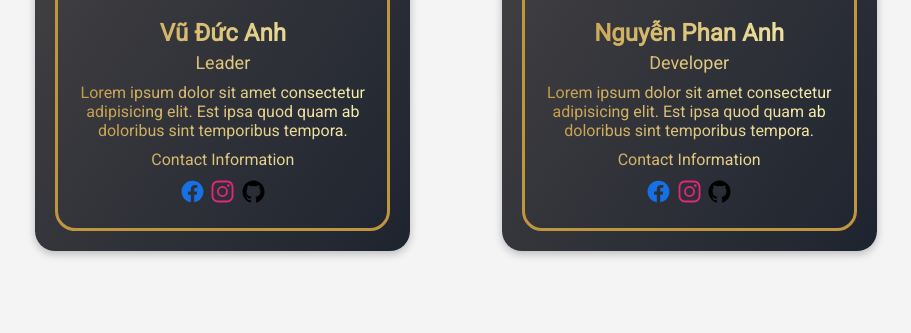
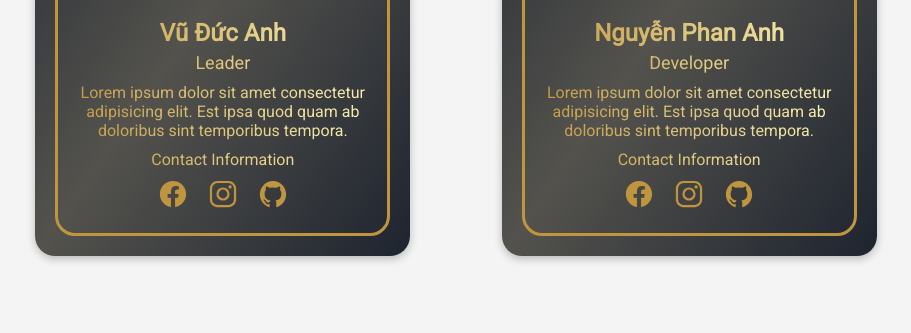
Before and after one commit to AnhDuc0125/CellMall, a PHP site: page /pages/about.php in a window 1280 px wide. Shown: the part 467-800 px from the top of the page, without its empty margins (184-1095 px from the left). Run offline with PHP 8.4, Linux system fonts and the light colour scheme.

Commit message:
update about us page

```diff
--- a/assets/css/about.css
+++ b/assets/css/about.css
@@ -14,7 +14,7 @@
   background-image: linear-gradient(
     to right bottom,
     var(--primary-color),
-    rgb(75, 71, 71) 0%,
+    rgb(83, 82, 77),
     var(--primary-color)
   );
   text-align: center;
@@ -23,35 +23,6 @@
   cursor: pointer;
   box-shadow: var(--box-shadow);
   transition: 0.5s;
-}
-
-/* @keyframes shine {
-  from {
-    background-image: linear-gradient(
-      to right bottom,
-      var(--primary-color),
-      rgb(75, 71, 71) 0%,
-      var(--primary-color)
-    );
-  }
-
-  to {
-    background-image: linear-gradient(
-      to right bottom,
-      var(--primary-color),
-      rgb(75, 71, 71) 50%,
-      var(--primary-color)
-    );
-  }
-} */
-
-.profile:hover {
-  background-image: linear-gradient(
-    to right bottom,
-    var(--primary-color),
-    rgb(75, 71, 71) 50%,
-    var(--primary-color)
-  );
 }
 
 .profile__inner {
@@ -64,6 +35,7 @@
   background: linear-gradient(to right, #bf953f, #fcf6ba);
   -webkit-background-clip: text;
   -webkit-text-fill-color: transparent;
+  user-select: none;
 }
 
 .profile__img {
@@ -78,6 +50,7 @@
   width: 100%;
   height: 100%;
   object-fit: cover;
+  pointer-events: none;
 }
 
 .profile__footer {
@@ -96,7 +69,7 @@
 }
 
 .profile__social {
-  width: 30%;
+  width: 45%;
   margin: 0 auto;
   display: flex;
   justify-content: space-between;
@@ -104,10 +77,10 @@
 }
 
 .social__item {
-  width: 30%;
   cursor: pointer;
 }
 
 .social__item > * {
-  font-size: 25px;
+  color: var(--secondary-color);
+  font-size: 30px;
 }
--- a/pages/about.php
+++ b/pages/about.php
@@ -39,13 +39,13 @@
                         <p>Contact Information</p>
                         <div class="profile__social">
                             <div class="social__item">
-                                <ion-icon style="color: #1771e6" name="logo-facebook"></ion-icon>
+                                <ion-icon name="logo-facebook"></ion-icon>
                             </div>
                             <div class="social__item">
-                                <ion-icon style="color: #dd2a7b" name="logo-instagram"></ion-icon>
+                                <ion-icon name="logo-instagram"></ion-icon>
                             </div>
                             <div class="social__item">
-                                <ion-icon style="color: black" name="logo-github"></ion-icon>
+                                <ion-icon name="logo-github"></ion-icon>
                             </div>
                         </div>
                     </div>
@@ -65,13 +65,13 @@
                         <p>Contact Information</p>
                         <div class="profile__social">
                             <div class="social__item">
-                                <ion-icon style="color: #1771e6" name="logo-facebook"></ion-icon>
+                                <ion-icon name="logo-facebook"></ion-icon>
                             </div>
                             <div class="social__item">
-                                <ion-icon style="color: #dd2a7b" name="logo-instagram"></ion-icon>
+                                <ion-icon name="logo-instagram"></ion-icon>
                             </div>
                             <div class="social__item">
-                                <ion-icon style="color: black" name="logo-github"></ion-icon>
+                                <ion-icon name="logo-github"></ion-icon>
                             </div>
                         </div>
                     </div>
```
